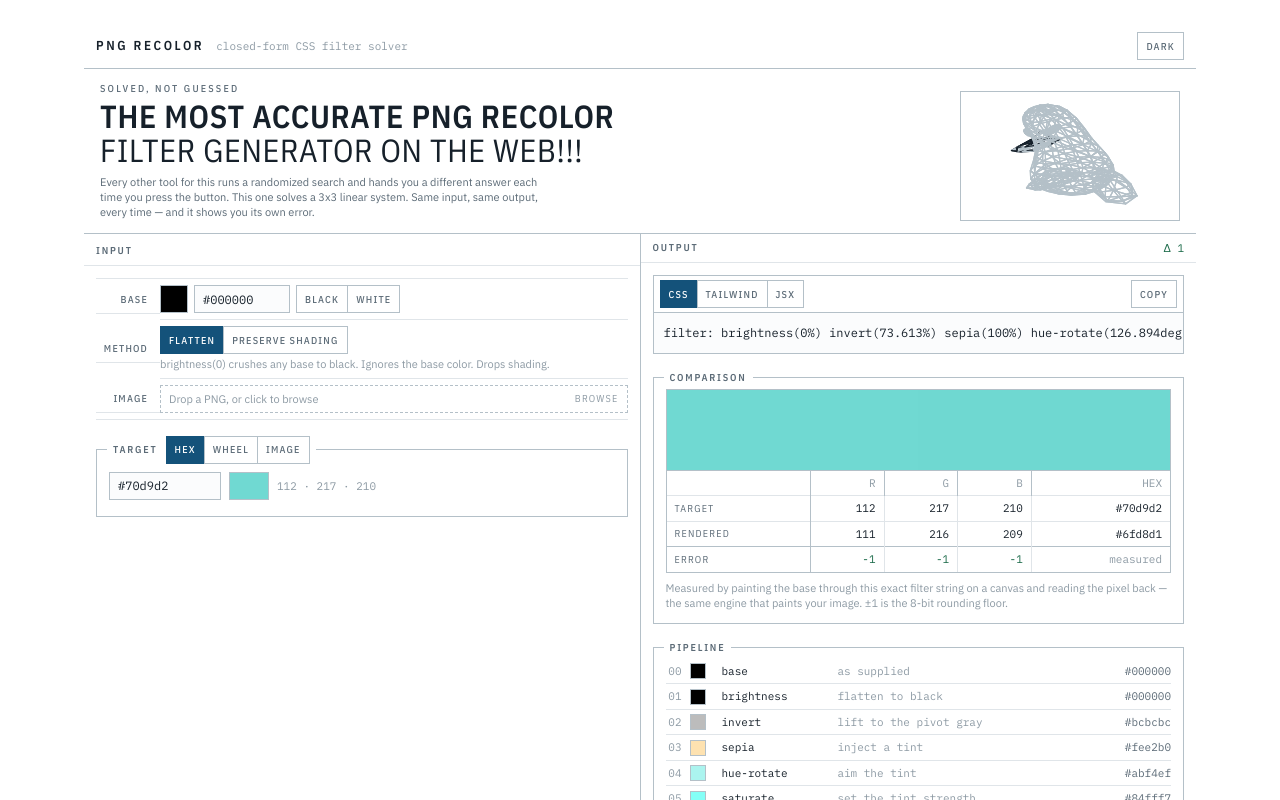
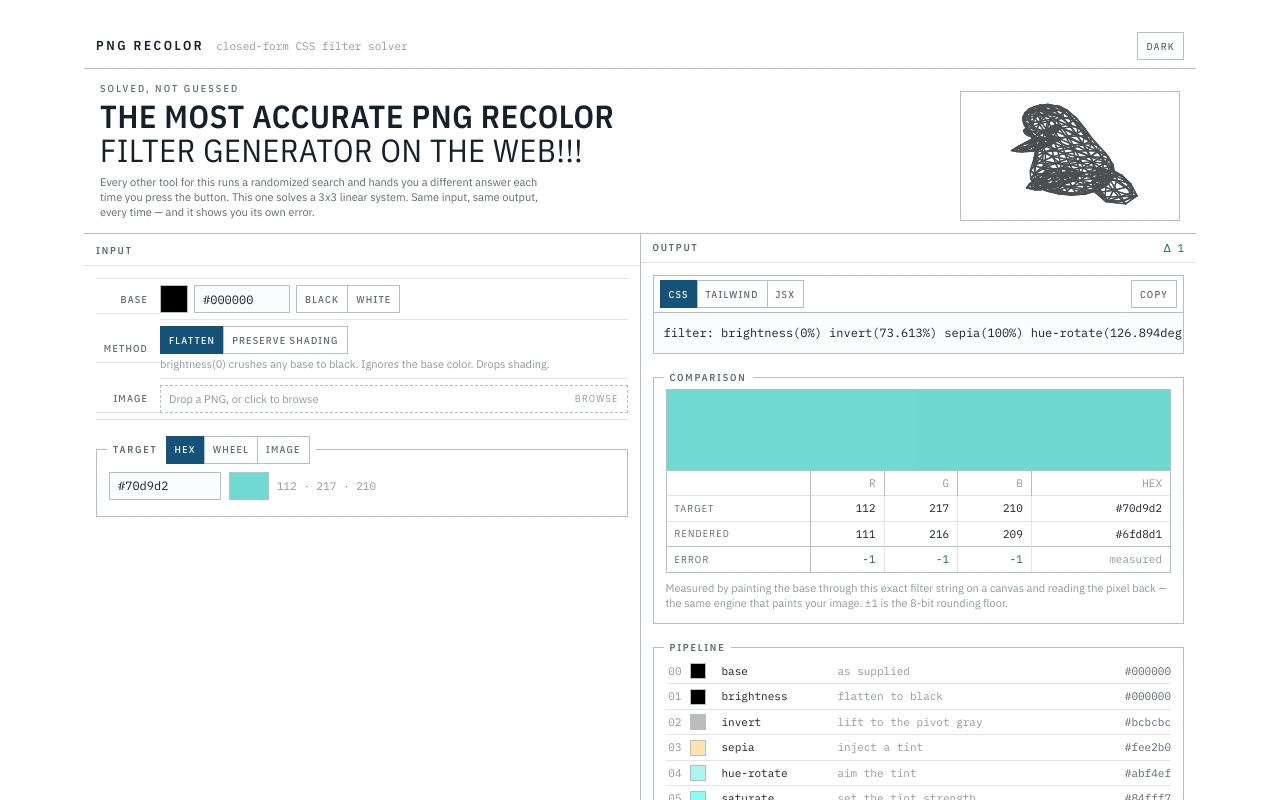
Before and after one commit to konstantinstanmeyer/color-picker, a Next.js app: page / in a window 1280 px wide. Shown: the top 800 px of the page. Built offline with nearby package versions, Linux system fonts and the light colour scheme.

Commit message:
wireframe stroke color fix

```diff
--- a/components/Wireframe.tsx
+++ b/components/Wireframe.tsx
@@ -54,7 +54,7 @@ export default function Wireframe() {
             ctx.lineJoin = "round";
 
             for (const loop of edges) {
-                ctx.strokeStyle = loop[0] >= 8 ? faint : strong;
+                ctx.strokeStyle = "#4b4f52";
                 ctx.beginPath();
                 if (loop.length === 2) {
                     const a = place(vertices[loop[0]], angle);
```
